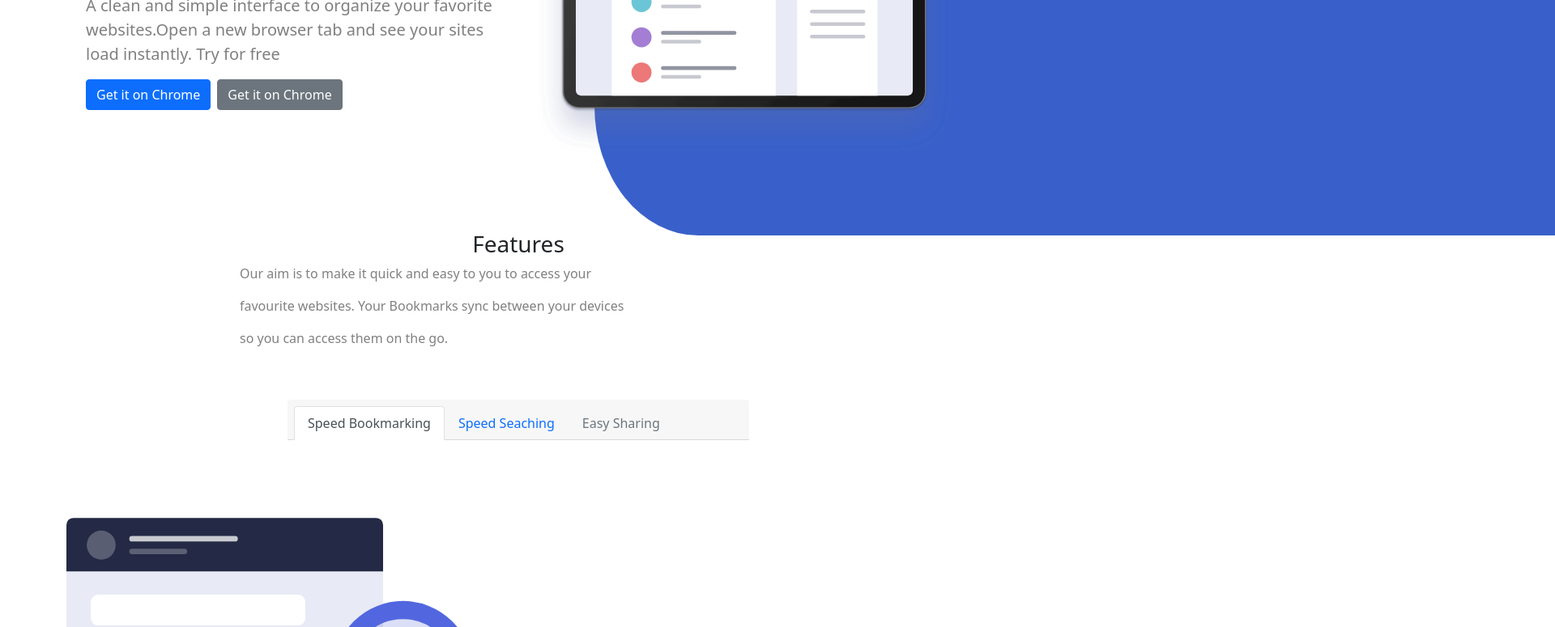
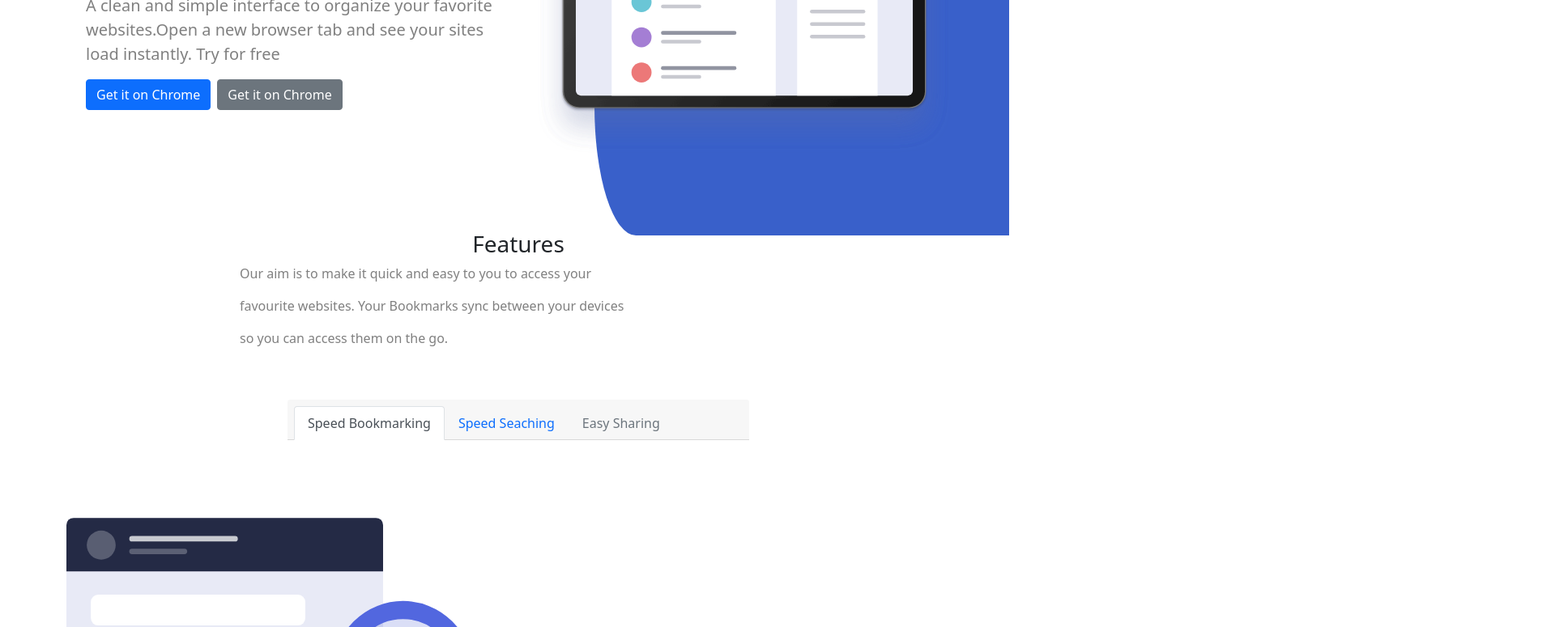
Before and after one commit to paulorobertoalmeida/anex2, a plain HTML site: page index.html in a window 1280 px wide. Shown: the part 325-1100 px from the top of the page at 81% size, 1920 px wide, since content can reach past the window. Drawn offline with nearby package versions, Linux system fonts and the light colour scheme.

Commit message:
Some adjustments

```diff
--- a/stule.css
+++ b/stule.css
@@ -39,6 +39,7 @@
   display: flex;
   justify-content: center;
 }
+
 .first-img {
   position: absolute;
   background: rgb(57, 96, 202);
@@ -49,7 +50,7 @@
   border-top-left-radius: 20% 100%;
   border-bottom-left-radius: 20% 100%;
   height: 20em;
-  width: 100%;
+  width: 40%;
 }
 
 .my-img{
--- a/styles.scss
+++ b/styles.scss
@@ -5,14 +5,15 @@ p{
 }
 
 .first-img {
-    position: absolute;
+    position: relative;
     background: colors.$background-image-color;
-    margin-left: 50%;
+    margin-left: 10%;
     margin-top: 12em;
     z-index: -1;
     padding-top: 2em;
     border-top-left-radius: 20% 100%;
     border-bottom-left-radius: 20% 100%;
     height: 20em;
-    width: 100%;
+    width: 40%;
+
 }
```
Also changed, not shown: style.css (added), styles.css.
